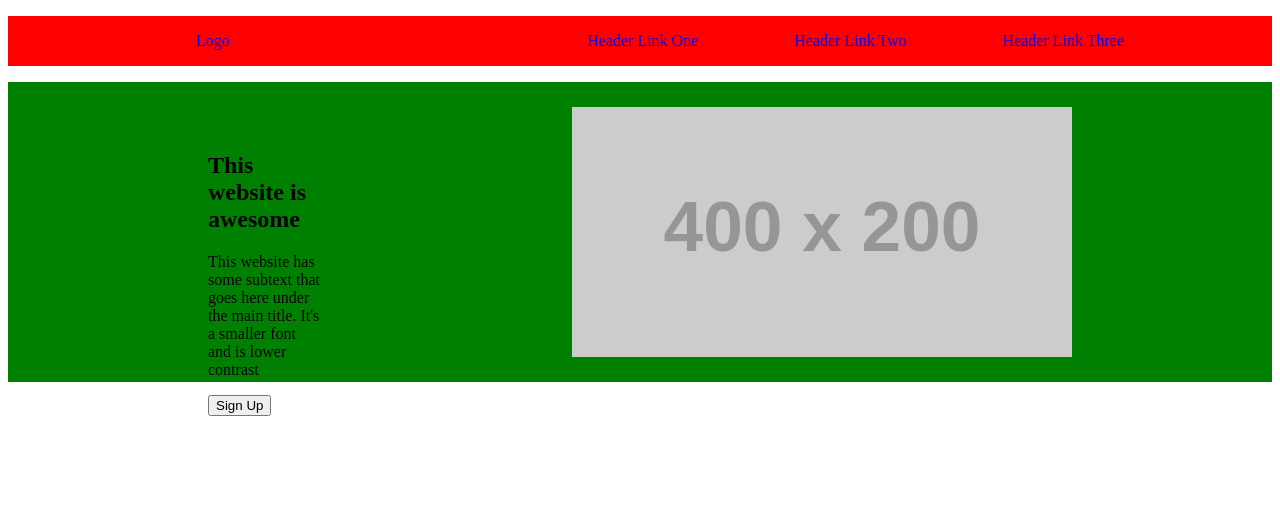
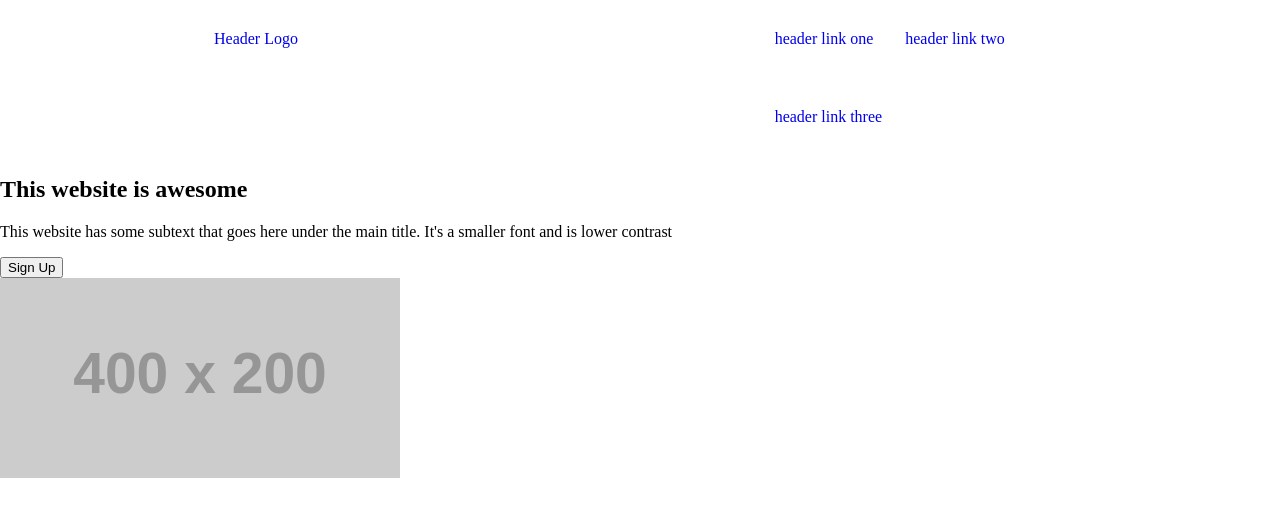
Before and after one commit to mrbce/odin-landing-page, a plain HTML site: page index.html in a window 1280 px wide. Drawn offline with Linux system fonts and the light colour scheme; placeholder pictures from the web are drawn by us.

Commit message:
reconfigured the navbar as was not properly styled

```diff
--- a/index.html
+++ b/index.html
@@ -8,13 +8,15 @@
     <link rel="stylesheet" href="style.css">
 </head>
 <body>
-    <nav class="navbar">
-        <ul>
-            <li><a href="www.google.com/" class="logo">Logo</a></li>
-            <li><a href="www.google.com/">Header Link One</a></li>
-            <li><a href="www.google.com/">Header Link Two</a></li>
-            <li><a href="www.google.com/">Header Link Three</a></li>
-        </ul>
+    <nav>
+        <div class="left-nav">
+            <a href="www.google.com" class="links"><p>Header Logo</p></a>
+        </div>
+        <div class="right-nav">
+            <a href="www.google.com" class="links"><p>header link one</p></a>
+            <a href="www.google.com" class="links"><p>header link two</p></a>
+            <a href="www.google.com" class="links"><p>header link three</p></a>
+        </div>
     </nav>
     <header class="hero">
         <div class="hero-text">
--- a/style.css
+++ b/style.css
@@ -1,48 +1,29 @@
-.navbar {
-    margin: 0;
-    padding-right: 100px;
-    padding-left: 100px;
-    background-color: red;
+body {
+    margin: 0px;
+    padding: 0px;
 }
 
-.navbar ul {
+nav {
     display: flex;
-    align-items: center;
-    justify-content: center;
+    flex-direction: row;
+    top: 0;
+    width: 100%;
+    overflow: auto;
+    height: auto;
 }
 
-.navbar ul li {
-    display: inline-block;
-    list-style-type: none;
+.left-nav {
+    flex: 1 1 200px;
+    margin: 0px 200px;
 }
 
-.navbar ul li a {
-    display: block;
-    padding: 1em 3em;
+.right-nav {
+    margin: 0px 200px;
+}
+
+.links {
+    display: inline-block;
+    text-align: center;
+    padding: 14px;
     text-decoration: none;
 }
-
-.navbar ul li:first-child {
-    margin-right: auto;
-  }
-
-.hero {
-      height: 300px;
-      background-color: green;
-      display: flex;
-  }
-
-  .hero-text {
-      align-items: flex-start;
-      padding: 50px;
-      margin-right: 150px;
-      margin-left: 150px;
-      display: inline-block;
-  }
-
-  .hero-img {
-      align-items: flex-end;
-      margin-right: 150px;
-      padding: 25px 50px;
-      display: inline-block;
-  }
```
